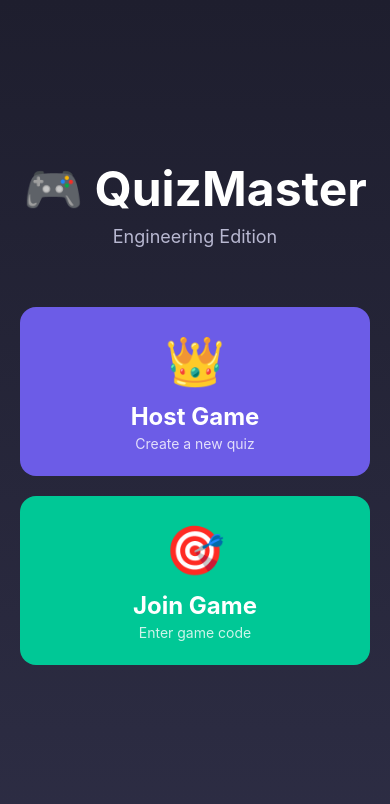
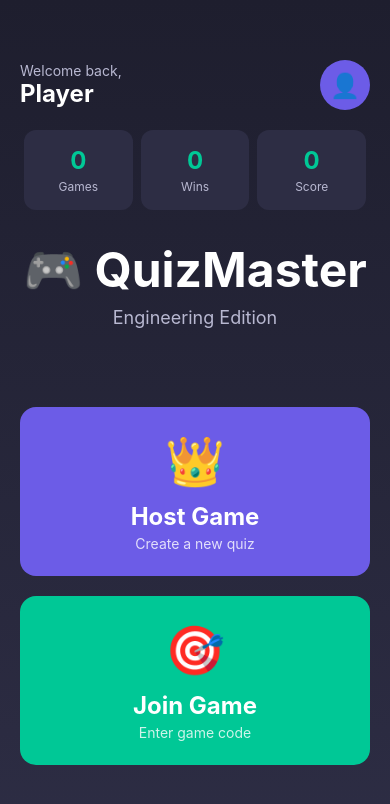
Before and after one commit to timah1402/final_project_fatoumata_diouf, a React Native app: screen /Home in a window 390 px wide. Shown: the top 804 px of the page. Built offline with nearby package versions, Linux system fonts and the light colour scheme; no server answers.

Commit message:
profile implementation

```diff
--- a/src/screens/GameSelectionScreen.js
+++ b/src/screens/GameSelectionScreen.js
@@ -83,11 +83,12 @@ export default function GameSelectionScreen({ navigation }) {
       }
 
       // Create game session
-      const result = await createGameSession(
-        game.id,
-        user.uid,
-        'Host'
-      );
+      // Create game session
+    const result = await createGameSession(
+      game.id,
+      user.uid,
+      user.displayName || 'Host'  // ← Use real username
+    );
 
       if (result.success) {
         // Get full game data
--- a/src/screens/HomeScreen.js
+++ b/src/screens/HomeScreen.js
@@ -1,9 +1,11 @@
 import React, { useState } from 'react';
 import { View, Text, StyleSheet, TouchableOpacity, Alert } from 'react-native';
 import { LinearGradient } from 'expo-linear-gradient';
+import { useAuth } from '../context/AuthContext';
 import { seedGamesToFirebase } from '../data/seedGames';
 
 export default function HomeScreen({ navigation }) {
+  const { currentUser, userProfile } = useAuth();
   const [seedCount, setSeedCount] = useState(0);
 
   const handleSeedGames = async () => {
@@ -16,11 +18,40 @@ export default function HomeScreen({ navigation }) {
   };
 
   return (
-    <LinearGradient
-      colors={['#1E1E2E', '#2D2D44']}
-      style={styles.container}
-    >
+    <LinearGradient colors={['#1E1E2E', '#2D2D44']} style={styles.container}>
       <View style={styles.content}>
+
+        {/* Header with Profile Button */}
+        <View style={styles.header}>
+          <View>
+            <Text style={styles.welcomeText}>Welcome back,</Text>
+            <Text style={styles.username}>{currentUser?.displayName || 'Player'}</Text>
+          </View>
+          <TouchableOpacity
+            style={styles.profileButton}
+            onPress={() => navigation.navigate('Profile')}
+          >
+            <Text style={styles.profileIcon}>👤</Text>
+          </TouchableOpacity>
+        </View>
+
+        {/* Stats Preview */}
+        <View style={styles.statsContainer}>
+          <View style={styles.statBox}>
+            <Text style={styles.statValue}>{userProfile?.totalGames || 0}</Text>
+            <Text style={styles.statLabel}>Games</Text>
+          </View>
+          <View style={styles.statBox}>
+            <Text style={styles.statValue}>{userProfile?.totalWins || 0}</Text>
+            <Text style={styles.statLabel}>Wins</Text>
+          </View>
+          <View style={styles.statBox}>
+            <Text style={styles.statValue}>{userProfile?.totalScore || 0}</Text>
+            <Text style={styles.statLabel}>Score</Text>
+          </View>
+        </View>
+
+        {/* Title */}
         <TouchableOpacity
           onPress={() => {
             setSeedCount(prev => prev + 1);
@@ -34,6 +65,7 @@ export default function HomeScreen({ navigation }) {
         </TouchableOpacity>
         <Text style={styles.subtitle}>Engineering Edition</Text>
 
+        {/* Main Buttons */}
         <View style={styles.buttonContainer}>
           <TouchableOpacity
             style={[styles.button, styles.hostButton]}
@@ -59,55 +91,24 @@ export default function HomeScreen({ navigation }) {
 }
 
 const styles = StyleSheet.create({
-  container: {
-    flex: 1,
-  },
-  content: {
-    flex: 1,
-    justifyContent: 'center',
-    alignItems: 'center',
-    padding: 20,
-  },
-  title: {
-    color: '#FFFFFF',
-    fontSize: 48,
-    fontWeight: 'bold',
-    marginBottom: 8,
-  },
-  subtitle: {
-    color: '#B8B8D1',
-    fontSize: 18,
-    marginBottom: 60,
-  },
-  buttonContainer: {
-    width: '100%',
-    maxWidth: 400,
-  },
-  button: {
-    padding: 24,
-    borderRadius: 16,
-    marginBottom: 20,
-    alignItems: 'center',
-  },
-  hostButton: {
-    backgroundColor: '#6C5CE7',
-  },
-  joinButton: {
-    backgroundColor: '#00C896',
-  },
-  buttonIcon: {
-    fontSize: 48,
-    marginBottom: 12,
-  },
-  buttonText: {
-    color: '#FFFFFF',
-    fontSize: 24,
-    fontWeight: 'bold',
-    marginBottom: 4,
-  },
-  buttonSubtext: {
-    color: '#FFFFFF',
-    fontSize: 14,
-    opacity: 0.8,
-  },
+  container: { flex: 1 },
+  content: { flex: 1, padding: 20, paddingTop: 60 },
+  header: { flexDirection: 'row', justifyContent: 'space-between', alignItems: 'center', marginBottom: 20 },
+  welcomeText: { color: '#B8B8D1', fontSize: 14 },
+  username: { color: '#FFF', fontSize: 24, fontWeight: 'bold' },
+  profileButton: { width: 50, height: 50, borderRadius: 25, backgroundColor: '#6C5CE7', justifyContent: 'center', alignItems: 'center' },
+  profileIcon: { fontSize: 24 },
+  statsContainer: { flexDirection: 'row', justifyContent: 'space-around', marginBottom: 30 },
+  statBox: { alignItems: 'center', backgroundColor: '#2D2D44', padding: 16, borderRadius: 12, flex: 1, marginHorizontal: 4 },
+  statValue: { color: '#00C896', fontSize: 24, fontWeight: 'bold' },
+  statLabel: { color: '#B8B8D1', fontSize: 12, marginTop: 4 },
+  title: { color: '#FFF', fontSize: 48, fontWeight: 'bold', marginBottom: 8, textAlign: 'center' },
+  subtitle: { color: '#B8B8D1', fontSize: 18, marginBottom: 40, textAlign: 'center' },
+  buttonContainer: { flex: 1, justifyContent: 'center' },
+  button: { padding: 24, borderRadius: 16, marginBottom: 20, alignItems: 'center' },
+  hostButton: { backgroundColor: '#6C5CE7' },
+  joinButton: { backgroundColor: '#00C896' },
+  buttonIcon: { fontSize: 48, marginBottom: 12 },
+  buttonText: { color: '#FFF', fontSize: 24, fontWeight: 'bold', marginBottom: 4 },
+  buttonSubtext: { color: '#FFF', fontSize: 14, opacity: 0.8 }
 });
```
